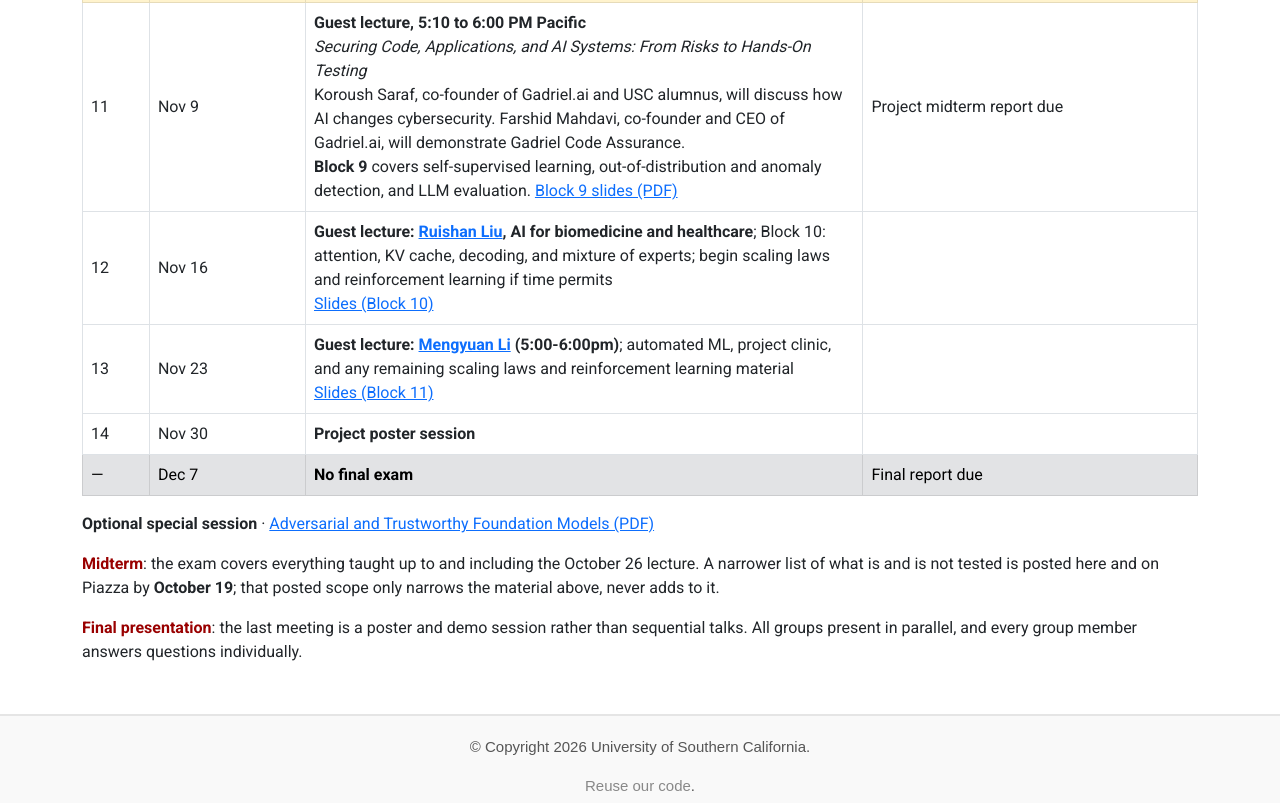
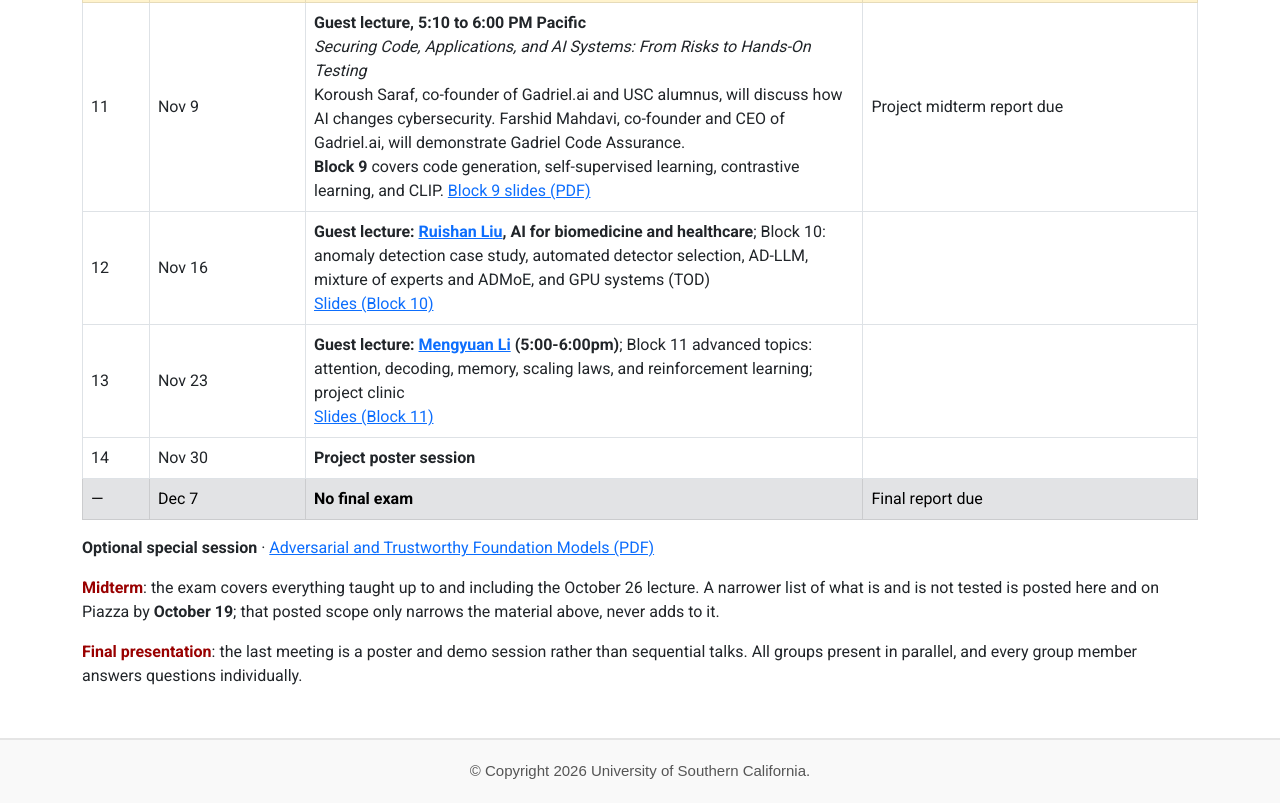
Before and after one commit to USC-FORTIS/CSCI566-F26, a plain HTML site: page schedule.html in a window 1280 px wide. Shown: the part 1344-2147 px from the top of the page. Drawn offline with nearby package versions, Linux system fonts and the light colour scheme.

Commit message:
Update schedule for Blocks 9 through 11

```diff
--- a/schedule.html
+++ b/schedule.html
@@ -125,13 +125,13 @@
                 <strong>Guest lecture, 5:10 to 6:00 PM Pacific</strong><br />
                 <em>Securing Code, Applications, and AI Systems: From Risks to Hands-On Testing</em><br />
                 Koroush Saraf, co-founder of Gadriel.ai and USC alumnus, will discuss how AI changes cybersecurity. Farshid Mahdavi, co-founder and CEO of Gadriel.ai, will demonstrate Gadriel Code Assurance.<br />
-                <strong>Block 9</strong> covers self-supervised learning, out-of-distribution and anomaly detection, and LLM evaluation.
+                <strong>Block 9</strong> covers code generation, self-supervised learning, contrastive learning, and CLIP.
                 <a href="https://drive.google.com/file/d/1DoZGCpFDL6YlNieThV-UOIBcIfTA22tA/view" target="_blank" rel="noopener noreferrer">Block 9 slides (PDF)</a>
               </td>
               <td>Project midterm report due</td>
             </tr>
-            <tr><td>12</td><td>Nov 16</td><td><strong>Guest lecture: <a href="https://viterbi-web.usc.edu/~ruishanl/" target="_blank" rel="noopener noreferrer">Ruishan Liu</a>, AI for biomedicine and healthcare</strong>; Block 10: attention, KV cache, decoding, and mixture of experts; begin scaling laws and reinforcement learning if time permits<br /><a href="https://drive.google.com/file/d/1T6fuy4iZeyL95HkxFmelVgCo0CXqknUL/view?usp=drivesdk" target="_blank" rel="noopener noreferrer">Slides (Block 10)</a></td><td></td></tr>
-            <tr><td>13</td><td>Nov 23</td><td><strong>Guest lecture: <a href="https://mengyuan-l.github.io/" target="_blank" rel="noopener noreferrer">Mengyuan Li</a> (5:00-6:00pm)</strong>; automated ML, project clinic, and any remaining scaling laws and reinforcement learning material<br /><a href="https://drive.google.com/file/d/10GEOYz_NWW9W1w_XBATBcR7-S5QmaDDV/view">Slides (Block 11)</a></td><td></td></tr>
+            <tr><td>12</td><td>Nov 16</td><td><strong>Guest lecture: <a href="https://viterbi-web.usc.edu/~ruishanl/" target="_blank" rel="noopener noreferrer">Ruishan Liu</a>, AI for biomedicine and healthcare</strong>; Block 10: anomaly detection case study, automated detector selection, AD-LLM, mixture of experts and ADMoE, and GPU systems (TOD)<br /><a href="https://drive.google.com/file/d/1T6fuy4iZeyL95HkxFmelVgCo0CXqknUL/view?usp=drivesdk" target="_blank" rel="noopener noreferrer">Slides (Block 10)</a></td><td></td></tr>
+            <tr><td>13</td><td>Nov 23</td><td><strong>Guest lecture: <a href="https://mengyuan-l.github.io/" target="_blank" rel="noopener noreferrer">Mengyuan Li</a> (5:00-6:00pm)</strong>; Block 11 advanced topics: attention, decoding, memory, scaling laws, and reinforcement learning; project clinic<br /><a href="https://drive.google.com/file/d/10GEOYz_NWW9W1w_XBATBcR7-S5QmaDDV/view">Slides (Block 11)</a></td><td></td></tr>
             <tr><td>14</td><td>Nov 30</td><td><strong>Project poster session</strong></td><td></td></tr>
             <tr class="table-secondary">
               <td>&mdash;</td><td>Dec 7</td>
```
